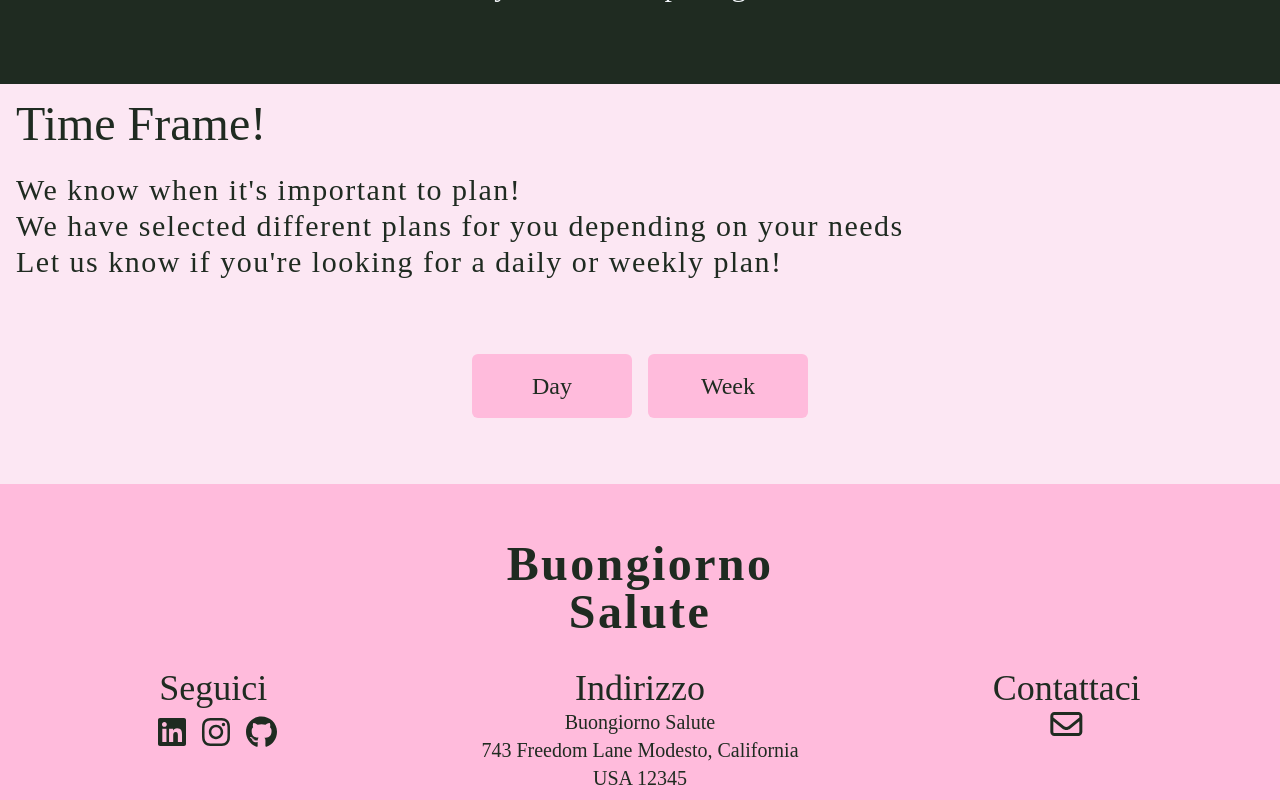
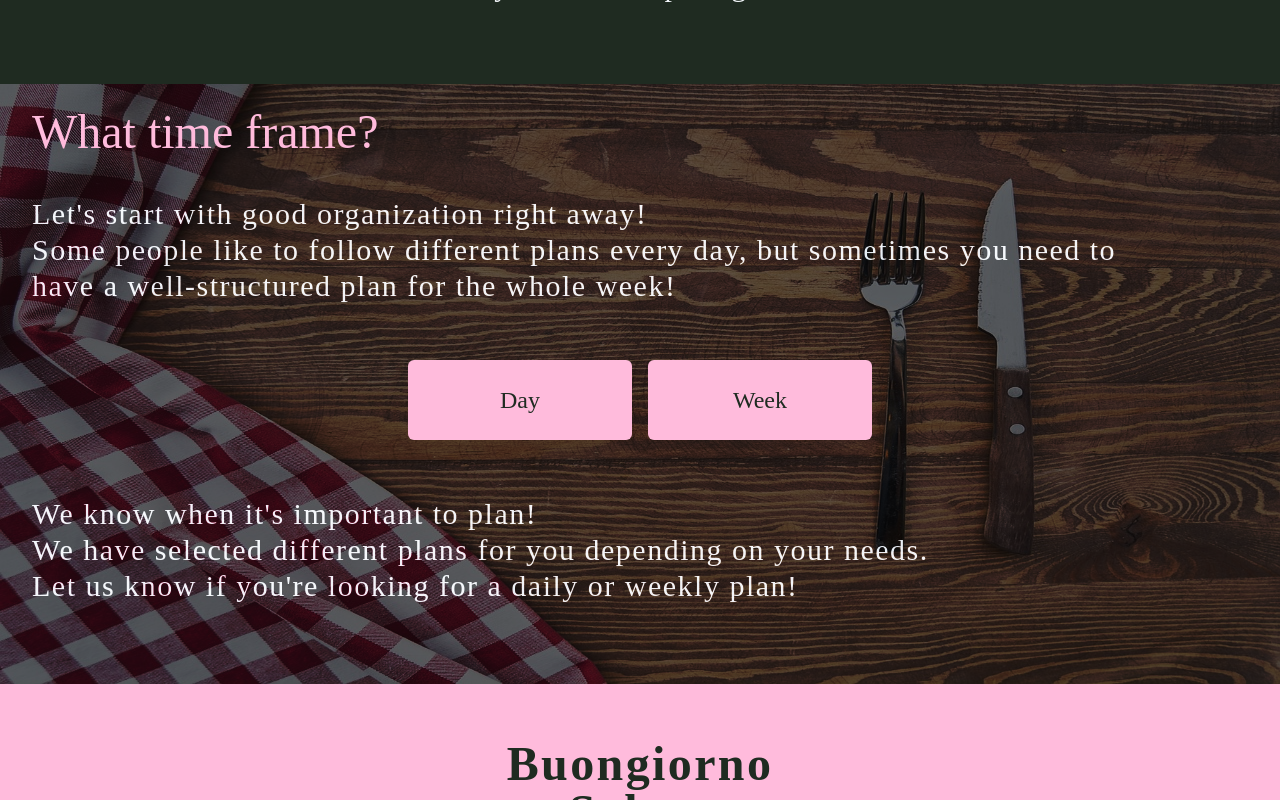
Before and after one commit to David92p/HealthyDay, a React (Vite) app: page /ingredienti/pianifica in a window 1280 px wide. Both pictures are taken after a click on the button "Start your plan!". Shown: the part 568-1368 px from the top of the page. Built offline with nearby package versions, Linux system fonts and the light colour scheme; a web font is replaced by a local one.

Commit message:
Changed text, modified css

```diff
--- a/src/components/planner/TimeFrame.tsx
+++ b/src/components/planner/TimeFrame.tsx
@@ -1,7 +1,6 @@
 import { motion } from "framer-motion"
 import { SequenceType } from "."
-
-
+import img from "../../assets/planner/planner2.jpg"
 
 
 const TimeFrame:React.FC<SequenceType> = ({toggleSequence, updatedPlan}) => {
@@ -11,22 +10,38 @@ const TimeFrame:React.FC<SequenceType> = ({toggleSequence, updatedPlan}) => {
 		toggleSequence("targetCalories")
 	}
   return (
-    <motion.div
-			initial={{x:`${document.body.clientWidth < 500 ? 500 : 1200}`}} animate={{x:0}} transition={{delay: 0.5, duration: 1}}
-			className={`flex flex-col w-screen h-[400px] bg-pink-100 p-4`}
-		>
-			<span className='text-mygreen text-3xl sm:text-5xl 2xl:text-7xl'>Time Frame!</span>
-			<span className='text-mygreen tracking-wider text-xl leading-relaxed sm:text-3xl my-6'>
+	<div
+		className={`w-full h-auto relative bg-neutral-800`}
+	>
+		<img src={img} alt="img" className="h-full w-full object-fill absolute mix-blend-soft-light"/>
+		<div className="flex flex-col px-4 sm:px-8 2xl:px-10 py-6">
+			<span className='text-mypink mix-blend-lighten text-bold text-3xl sm:text-5xl 2xl:text-7xl'>What time frame?</span>
+			<motion.span
+				initial={{x:`${document.body.clientWidth < 500 ? -500 : -1500}`}} animate={{x:0}} transition={{delay: 1, duration: 1.5}}
+				className='text-slate-100 w-[90%] tracking-wider text-xl sm:text-3xl leading-relaxed my-4 sm:my-10'>
+				Let's start with good organization right away! <br/>
+				Some people like to follow different plans every day, but sometimes you need to have a well-structured plan for the whole week! <br/>
+			</motion.span>
+			<div
+				className='flex justify-center gap-4 2xl:gap-14 items-center h-full mt-4'>
+				<motion.button
+					initial={{x:`${document.body.clientWidth < 500 ? -500 : -1500}`}} animate={{x:0}} transition={{delay: 1, duration: 1.5}}
+					onClick={() => toggleTimeFrame("day")}
+					className='bg-mypink text-mygreen z-40 w-56 h-20 py-auto rounded-md text-2xl text-bold'>Day</motion.button>
+				<motion.button
+					initial={{x:`${document.body.clientWidth < 500 ? 500 : 1500}`}} animate={{x:0}} transition={{delay: 1, duration: 1.5}}
+					onClick={() => toggleTimeFrame("week")}
+					className='bg-mypink text-mygreen z-40 w-56 h-20 py-auto rounded-md text-2xl text-bold'>Week</motion.button>
+			</div>
+			<motion.span
+				initial={{x:`${document.body.clientWidth < 500 ? 500 : 1700}`}} animate={{x:0}} transition={{delay: 1, duration: 1.5}}
+				className='text-slate-100 w-[90%] tracking-wider text-xl sm:text-3xl leading-relaxed mt-8 sm:my-14'>
 				We know when it's important to plan!<br />
-				We have selected different plans for you depending on your needs<br />
+				We have selected different plans for you depending on your needs.<br />
 				Let us know if you're looking for a daily or weekly plan!
-			</span>
-			<div className='flex justify-center items-center h-full gap-4'>
-				<button onClick={() => toggleTimeFrame("day")} className='bg-mypink text-mygreen w-40 h-auto py-4 rounded-md text-2xl text-bold'>Day</button>
-				<button onClick={() => toggleTimeFrame("week")} className='bg-mypink text-mygreen w-40 h-auto py-4 rounded-md text-2xl text-bold'>Week</button>
-				{/* <button onClick={() => toggleSequence("targetCalories")} className='bg-mypink text-mygreen w-40 h-auto py-4 rounded-md text-2xl text-bold'>Start your plan!</button> */}
-			</div>
-    </motion.div>
+			</motion.span>
+		</div>
+	</div>
   )
 }
 
```
